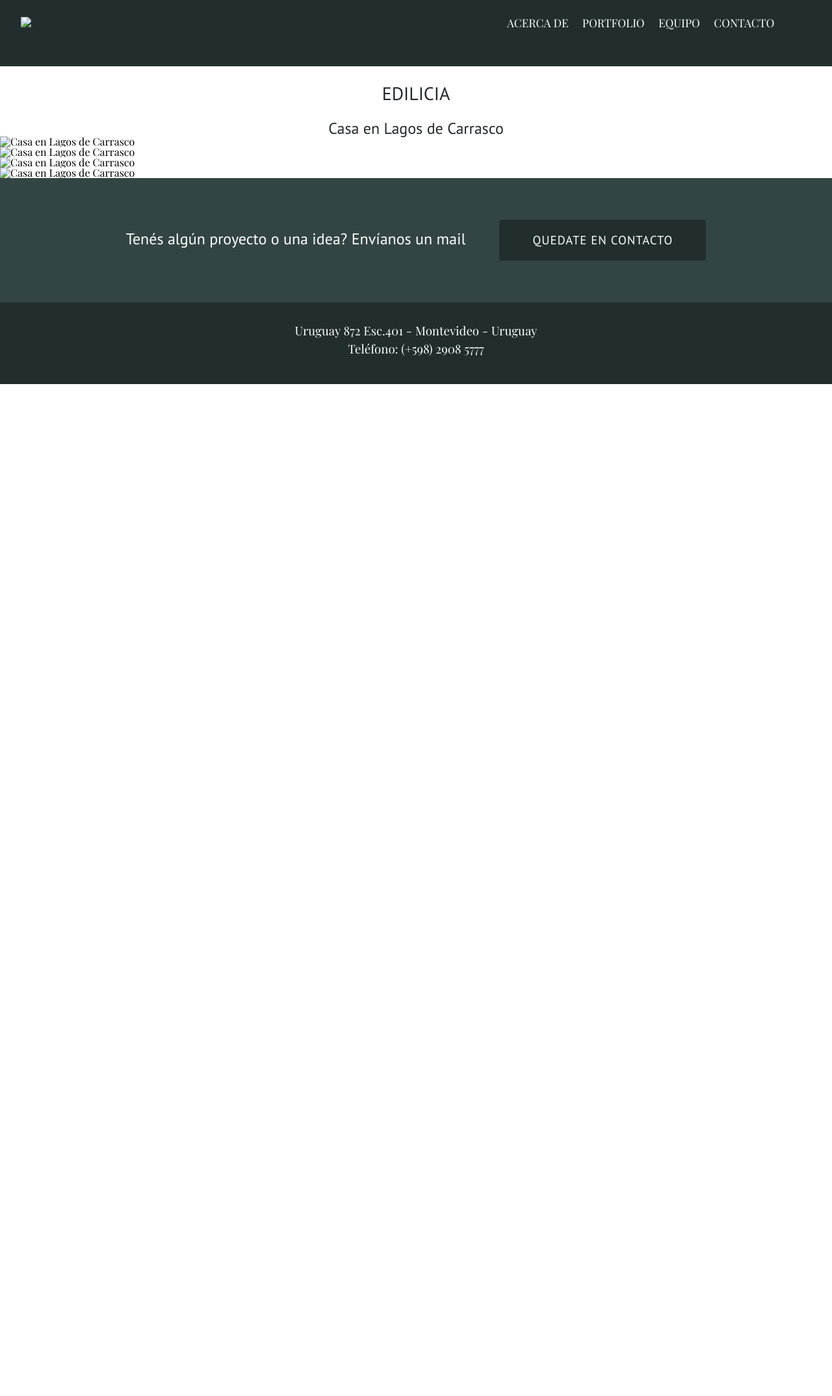
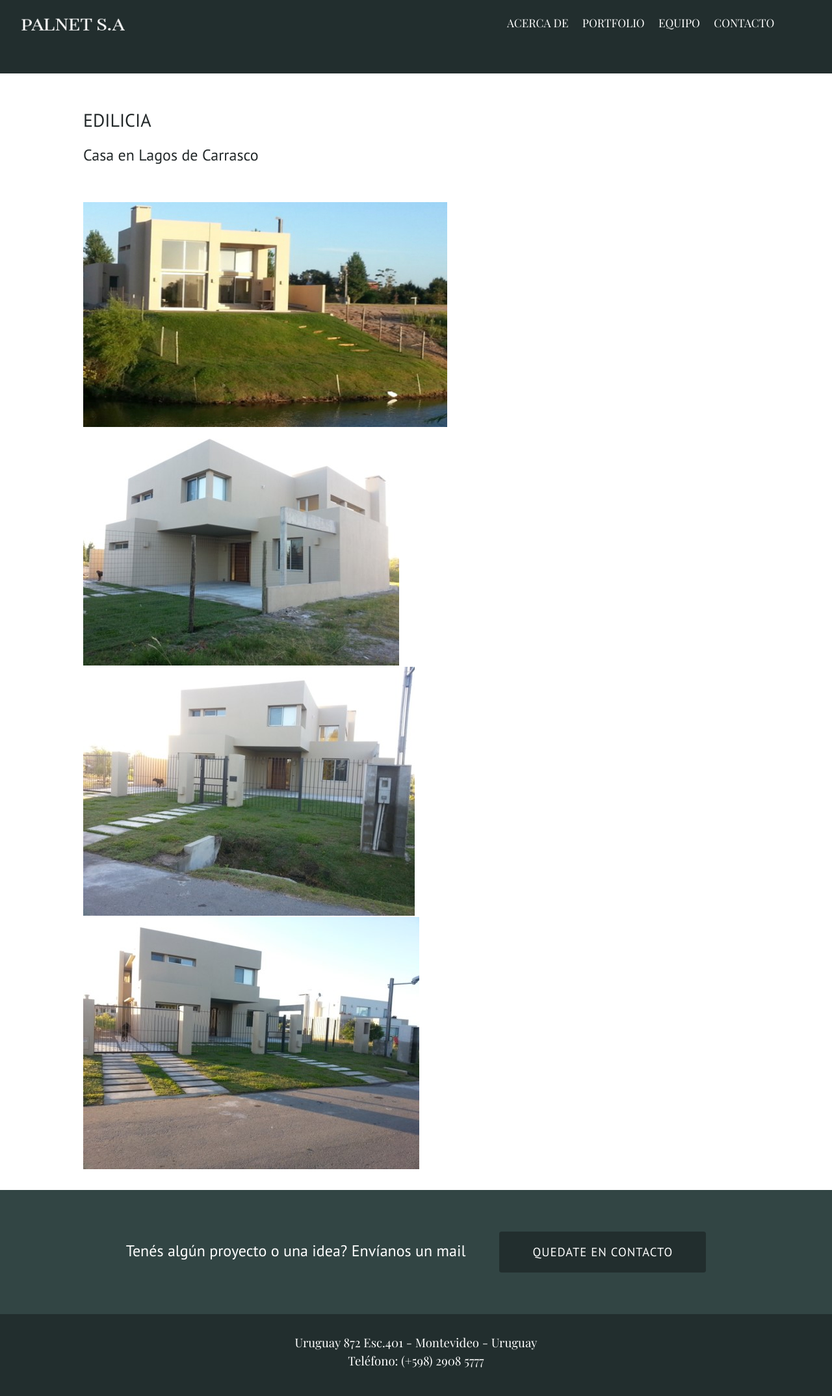
Before and after one commit to antonellaclavero/palnet, a Jekyll site: the page built from edilicia/index.html, in a window 1280 px wide. Shown: the whole page at 65% size. Built offline with Jekyll 4.4.1, drawn with Linux system fonts in a browser that asks for light colours; before the commit the page ends 900 px from its top, so only the background shows below that.

Commit message:
Add styles for index edilicia

```diff
--- a/_includes/header.html
+++ b/_includes/header.html
@@ -1,5 +1,6 @@
 <header>
-  <img src="images/logo-regular-white.png">
+  <img src="/images/logo-regular-white.png">
+  <a href="/"></a>
   <nav>
     <ul>
       <li>
--- a/css/main.css
+++ b/css/main.css
@@ -119,6 +119,9 @@ ul.bulleted-list li {
 section.portfolio {
 	padding: 2em 0;
 	background-color: #f5f5f5;
+}
+section.portfolio h2 {
+	text-align: center;
 }
 section.portfolio .projects {
     overflow: auto;
@@ -242,3 +245,13 @@ footer h2 {
 footer a {
 	color: #fff;
 }
+
+/*Styles for portfolio index*/
+section.intro-portfolio,
+section.images-portfolio {
+	padding: 30px 10%;
+}
+section.intro-portfolio h1,
+h2 {
+	text-align: left;
+}
--- a/edilicia/index.html
+++ b/edilicia/index.html
@@ -10,16 +10,16 @@ layout: page
 <section class="images-portfolio">
 	<ul>
 		<li>
-			<img src="images/edilicia/lagos-de-carrasco/portada-edilicia-resize.jpg" alt="Casa en Lagos de Carrasco">
+			<img src="/images/edilicia/lagos-de-carrasco/portada-edilicia-resize.jpg" alt="Casa en Lagos de Carrasco">
 		</li>
 		<li>
-			<img src="images/edilicia/lagos-de-carrasco/edilicia-2.jpg" alt="Casa en Lagos de Carrasco">
+			<img src="/images/edilicia/lagos-de-carrasco/edilicia-2.jpg" alt="Casa en Lagos de Carrasco">
 		</li>
 		<li>
-			<img src="images/edilicia/lagos-de-carrasco/edilicia-3.jpg" alt="Casa en Lagos de Carrasco">
+			<img src="/images/edilicia/lagos-de-carrasco/edilicia-3.jpg" alt="Casa en Lagos de Carrasco">
 		</li>
 		<li>
-			<img src="images/edilicia/lagos-de-carrasco/edilicia-4.jpg" alt="Casa en Lagos de Carrasco">
+			<img src="/images/edilicia/lagos-de-carrasco/edilicia-4.jpg" alt="Casa en Lagos de Carrasco">
 		</li>
 	</ul>
 </section>
```
Also changed, not shown: 9 other files.
